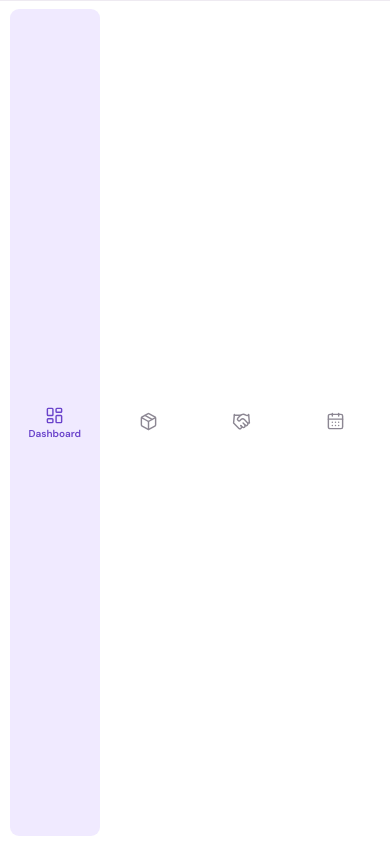
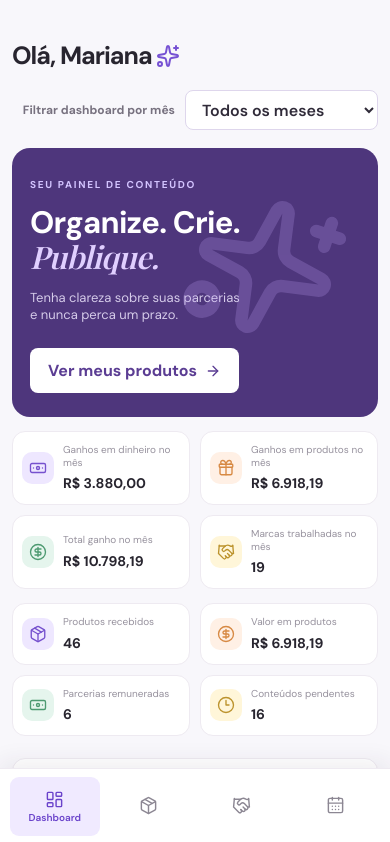
Before and after one commit to marirruiz/influencer-contents, a React (Vite) app: page / in a window 390 px wide. Shown: the top 842 px of the page. Built offline with nearby package versions, Linux system fonts and the light colour scheme; a web font is replaced by a local one.

Commit message:
fix: corrige layout responsivo no mobile

```diff
--- a/src/App.css
+++ b/src/App.css
@@ -67,7 +67,8 @@
   .calendar-day{min-height:50px}
   .calendar-event{display:none}
 }
-.sidebar{position:sticky;top:0;height:100vh;align-self:flex-start}
+@media (min-width:801px){.sidebar{position:sticky;top:0;height:100vh;align-self:flex-start}}
+.pill.finalizado::after{content:"\\2713"}
 .dashboard-filter{display:flex;align-items:center;justify-content:flex-end;gap:10px;margin:0 0 18px}.dashboard-filter label{font-size:12px;color:#77717f;font-weight:700}.dashboard-filter select{height:40px;padding:0 12px;border:1px solid #ded6ec;border-radius:8px;background:#fff;color:#302b39;font-weight:600}
 
 .checkbox-field{display:flex;align-items:center;gap:8px;cursor:pointer}.checkbox-field input{width:auto;margin:0}
```
